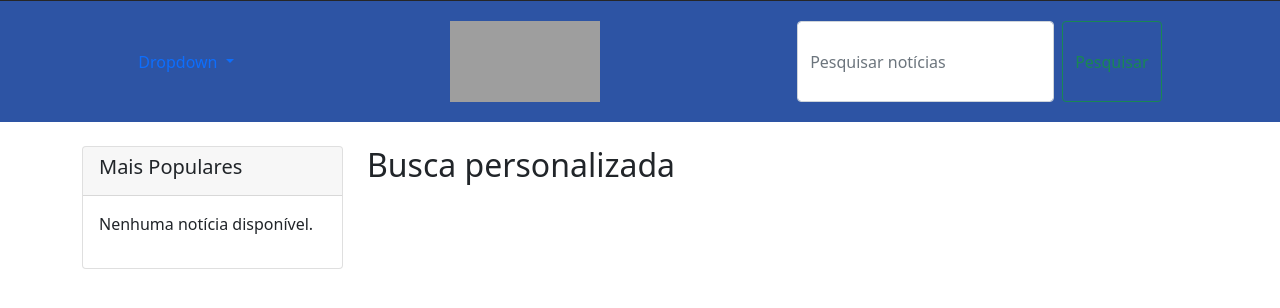
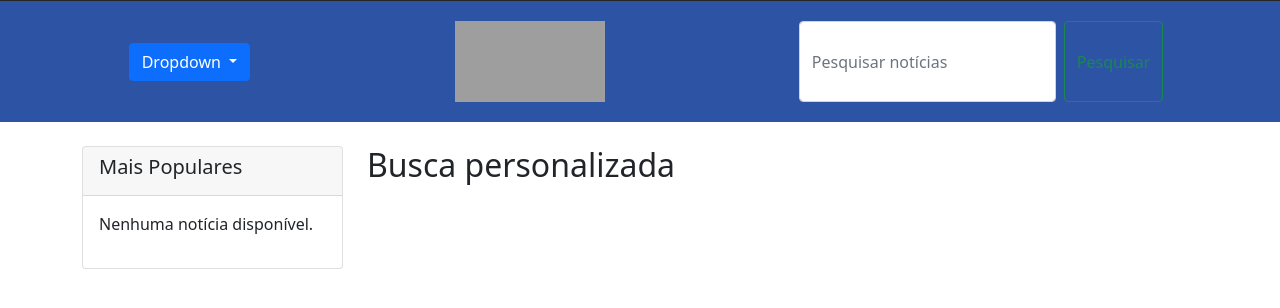
Before and after one commit to AnzinFelipe/Lumen, a Django app: page /personalizada/ in a window 1280 px wide. Shown: the part 39-347 px from the top of the page. Run offline with Django 5.2, Linux system fonts and the light colour scheme; data that the repository does not hold is empty; grey boxes are pictures that could not be loaded.

Commit message:
Editdo o botão do dropdown

```diff
--- a/portal/templates/portal/base.html
+++ b/portal/templates/portal/base.html
@@ -43,7 +43,7 @@
           <div class="collapse navbar-collapse" id="navbarSupportedContent">
             <ul class="navbar-nav me-auto mb-2 mb-lg-0">
               <li class="nav-item dropdown">
-                <a class="nav-link dropdown-toggle" href="#" role="button" data-bs-toggle="dropdown" aria-expanded="false">
+                <a class="btn btn-primary dropdown-toggle" href="#" role="button" data-bs-toggle="dropdown" aria-expanded="false">
                   Dropdown
                 </a>
                 <ul class="dropdown-menu">
```
